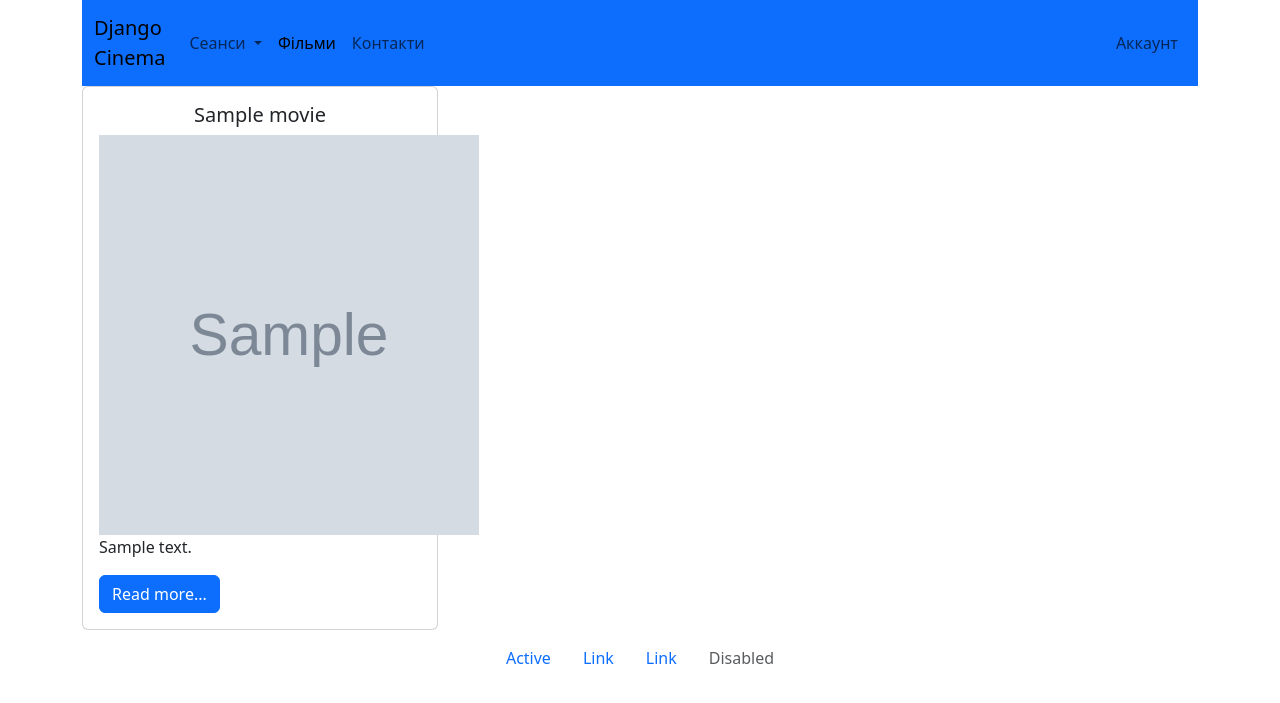
After one commit to Viposha/djcinema, a Django app: page /movies/ in a window 1280 px wide. The commit adds this page. Shown: the top 703 px of the page. Run offline with Django 4.2, Linux system fonts and the light colour scheme; tables that the repository leaves empty hold one stand-in row (values such as "Sample post"); grey boxes marked "Sample" are stand-in pictures.

Commit message:
add movies_list with template

```diff
--- a/cinema/cinema/settings.py
+++ b/cinema/cinema/settings.py
@@ -120,9 +120,13 @@ USE_TZ = True
 # Static files (CSS, JavaScript, Images)
 # https://docs.djangoproject.com/en/4.1/howto/static-files/
 
+
 STATIC_URL = 'static/'
 STATIC_ROOT = os.path.join(BASE_DIR, 'static')
-STATICFILES_DIRS = [os.path.join(BASE_DIR, 'cinema/static')]
+STATICFILES_DIRS = [os.path.join(BASE_DIR, 'cinema/static'),]
+
+MEDIA_ROOT = os.path.join(BASE_DIR, 'media')
+MEDIA_URL = '/media/'
 
 # Default primary key field type
 # https://docs.djangoproject.com/en/4.1/ref/settings/#default-auto-field
--- a/cinema/cinema/urls.py
+++ b/cinema/cinema/urls.py
@@ -13,6 +13,8 @@ Including another URLconf
     1. Import the include() function: from django.urls import include, path
     2. Add a URL to urlpatterns:  path('blog/', include('blog.urls'))
 """
+from django.conf import settings
+from django.conf.urls.static import static
 from django.contrib import admin
 from django.urls import path, include
 
@@ -20,3 +22,6 @@ urlpatterns = [
     path('admin/', admin.site.urls),
     path('', include('movie.urls')),
 ]
+
+if settings.DEBUG:
+    urlpatterns += static(settings.MEDIA_URL, document_root=settings.MEDIA_ROOT)
--- /dev/null
+++ b/cinema/movie/templates/movie/movie_list.html
@@ -0,0 +1,24 @@
+{% extends 'base.html' %}
+{% load static %}
+
+{% block content %}
+
+<div class="row">
+{% for item in movies %}
+<div class="col-sm-4 mb-sm-2">
+<div class="card">
+    <div class="card-body" >
+        <div class="media">
+            <h5 class="card-title" align="center">{{ item.title }}</h5>
+            <img src="{{ item.photo.url }}"  width="380" height="400">
+            <div class="media-body">
+                <p class="card-text" >{{ item.description|truncatewords:35 }}</p>
+                <a href="#" class="btn btn-primary">Read more...</a>
+            </div>
+        </div>
+    </div>
+</div>
+</div>
+{% endfor %}
+</div>
+{% endblock %}
--- a/cinema/movie/urls.py
+++ b/cinema/movie/urls.py
@@ -1,7 +1,8 @@
 from django.urls import path
-from .views import home
+from .views import home, Movies
 
 
 urlpatterns = [
 	path('', home, name='home'),
+	path('movies/', Movies.as_view(), name='movies')
 ]
--- a/cinema/movie/views.py
+++ b/cinema/movie/views.py
@@ -1,5 +1,20 @@
 from django.shortcuts import render
+from django.views.generic import ListView
+from .models import Movie
 
 
 def home(request):
 	return render (request, 'movie/home.html')
+
+
+class Movies(ListView):
+	model = Movie
+	template_name = 'movie/movie_list.html'
+	context_object_name = 'movies'
+
+	def get_context_data(self, *, object_list=None, **kwargs):
+		context = super().get_context_data(**kwargs)
+		return context
+
+	def get_queryset(self):
+		return Movie.objects.all()
--- a/cinema/templates/base.html
+++ b/cinema/templates/base.html
@@ -29,13 +29,13 @@
           </ul>
         </li>
         <li class="nav-item">
-          <a class="nav-link active" aria-current="page" href="#">Фільми</a>
+          <a class="nav-link active" aria-current="page" href="{% url 'movies' %}">Фільми</a>
         </li>
         <li class="nav-item ">
           <a class="nav-link" href="#">Контакти</a>
         </li>
         </ul>
-      <ul class="navbar-nav ms-auto mb-2 mb-lg-0>
+      <ul class="navbar-nav ms-auto mb-2 mb-lg-0">
          <li class="nav-item">
           <a class="nav-link " href="#">Аккаунт</a>
           </li>
```
Also changed, not shown: cinema/media/photos/2023/02/27/Screenshot_10.jpg (renamed from cinema/photos/2023/02/27/Screenshot_10.jpg), cinema/media/photos/2023/02/27/Screenshot_11.jpg (renamed from cinema/photos/2023/02/27/Screenshot_11.jpg), cinema/media/photos/2023/02/27/Screenshot_12.jpg (renamed from cinema/photos/2023/02/27/Screenshot_12.jpg), cinema/media/photos/2023/02/27/Screenshot_13.jpg (renamed from cinema/photos/2023/02/27/Screenshot_13.jpg), cinema/media/photos/2023/02/27/Screenshot_14.jpg (renamed from cinema/photos/2023/02/27/Screenshot_14.jpg), cinema/media/photos/2023/02/27/Screenshot_7.jpg (renamed from cinema/photos/2023/02/27/Screenshot_7.jpg).
